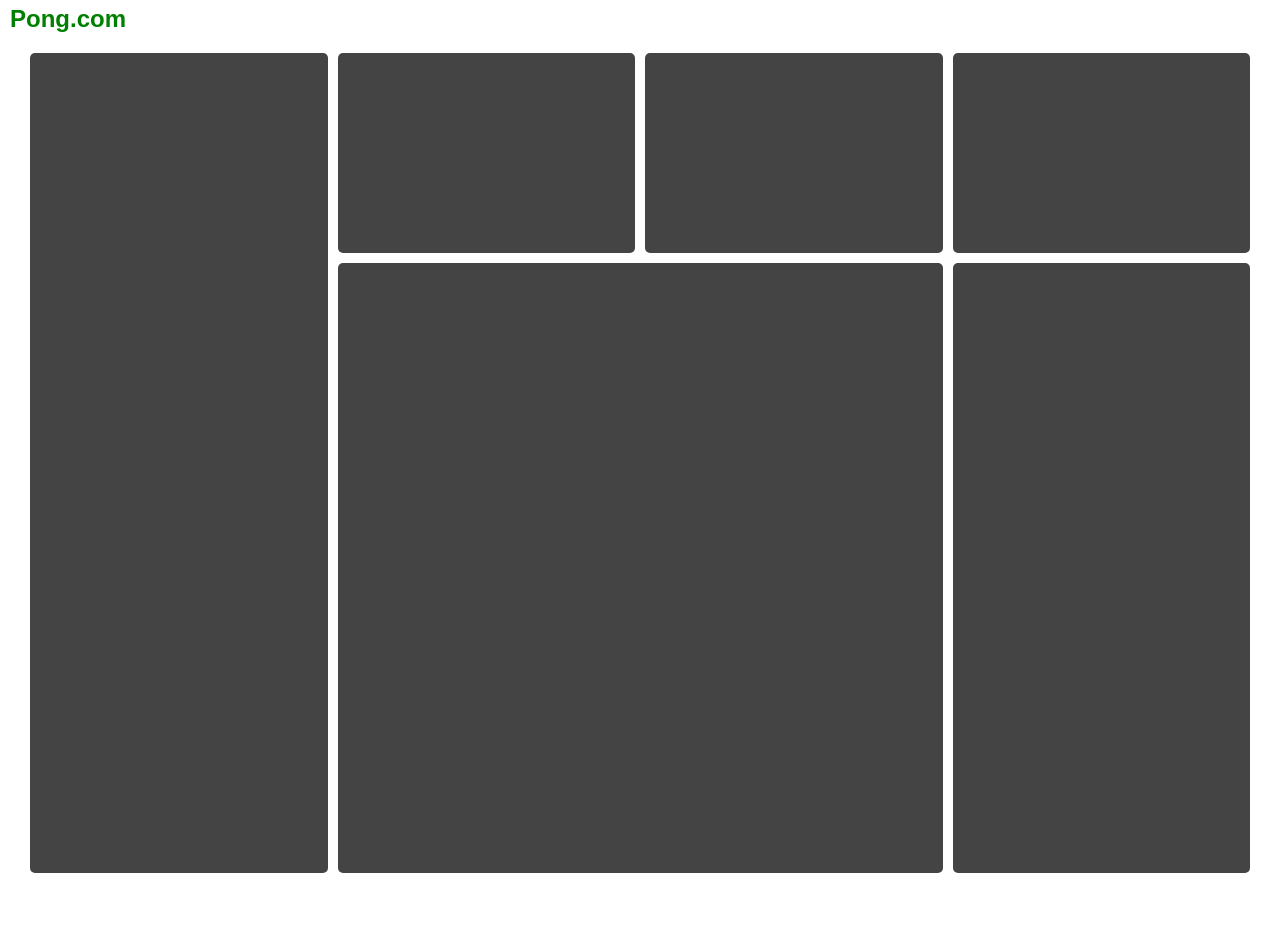
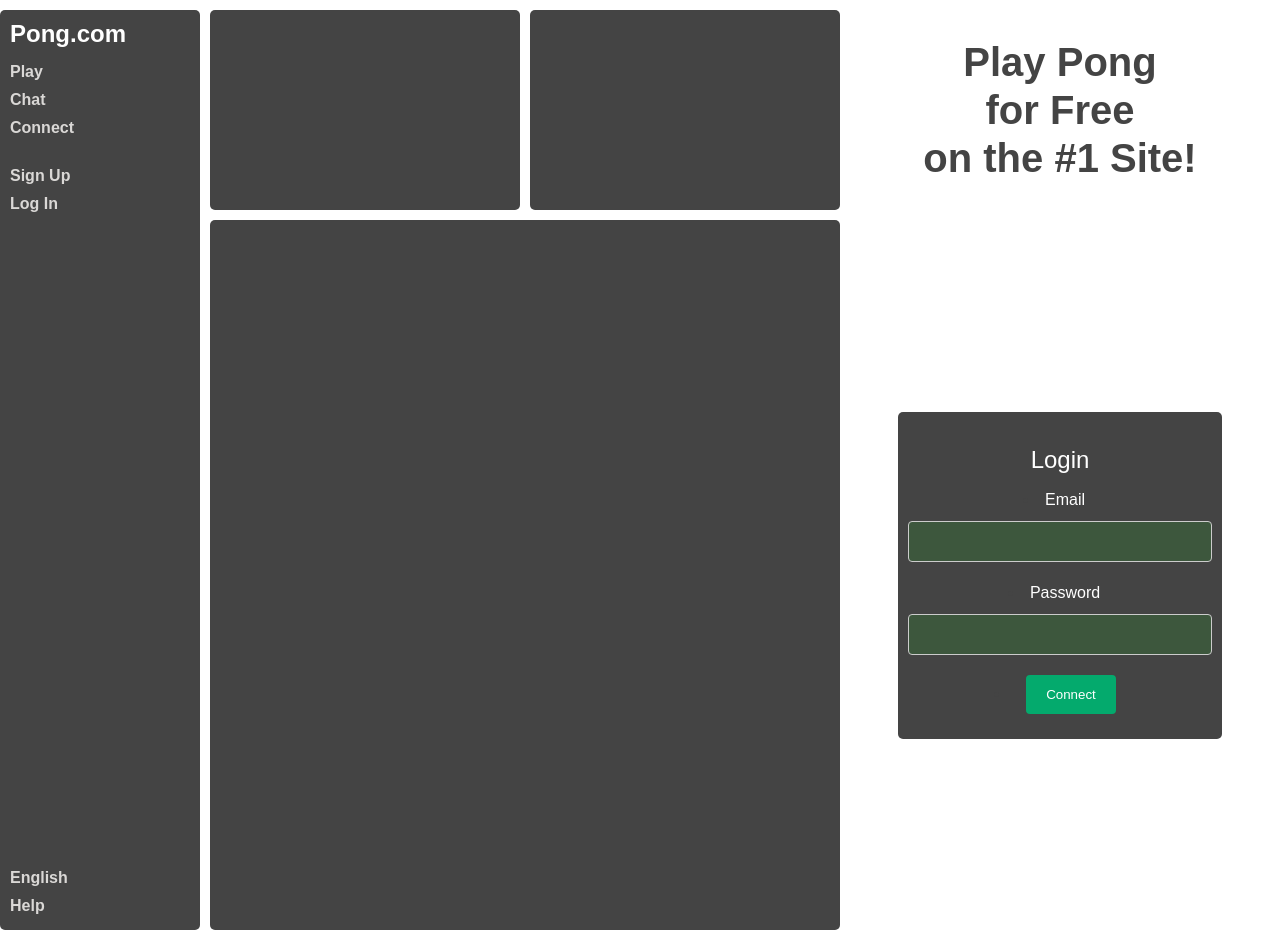
Before and after one commit to rubenoid/ft_transcendence, a React app in the folder frontend/: page / in a window 1280 px wide. Before the commit the page ends 898 px from the top, so only its background shows below. Built offline with nearby package versions, Linux system fonts and the light colour scheme; a web font is replaced by a local one.

Commit message:
Registration form

```diff
--- /dev/null
+++ b/frontend/src/components/ConnectionForm/ConnectionForm.tsx
@@ -0,0 +1,17 @@
+import React from 'react'
+import { Form, TextInput, Text, Label, Button } from './ConnectionFormElements';
+
+import { List, LongList, Item } from '../SideBar/SideBarElements';
+
+const ConnectionForm = () => {
+    return (
+        <Form>
+            <Text>Login</Text>
+                <Item><Label> Email </Label><TextInput type='text'/></Item>
+                <Item><Label> Password </Label><TextInput type='password'/></Item>
+                <Item><Button type='submit'>Connect</Button></Item>
+        </Form>
+    )
+}
+
+export default ConnectionForm
--- /dev/null
+++ b/frontend/src/components/ConnectionForm/ConnectionFormElements.ts
@@ -0,0 +1,59 @@
+import styled from 'styled-components';
+
+export const Form = styled.form`
+    display: flex;
+    flex-direction: column;
+    text-align: center;
+`;
+
+export const TextInput = styled.input`
+    background: rgba(0, 255, 0, .1);
+    width: 100%;
+    padding: 12px 10px;
+    border: 1px solid #ccc;
+    border-radius: 4px;
+    box-sizing: border-box;
+    resize: vertical;
+
+    &:focus
+    {
+        border: 1px solid #04AA6D;
+        box-shadow: none;
+    }
+`;
+
+export const Text = styled.p`
+    margin-top: 24px;
+    color: #fff;
+    font-size: 24px;
+    text-align: center;
+    max-width: 600px;
+
+    @media screen and (max-width: 768px) {
+        font-size: 24px;
+    }
+
+    @media screen and (max-width: 480px) {
+        font-size: 18px;
+    }
+`;
+
+export const Button = styled.button`
+    margin: 10px;
+    background-color: #04AA6D;
+    color: white;
+    padding: 12px 20px;
+    border: none;
+    border-radius: 4px;
+    cursor: pointer;
+
+    &:hover {
+        background-color: #abc;
+    }
+`;
+
+export const Label = styled.label`
+    color: #fff;
+    padding: 12px 12px 12px 0;
+    display: inline-block;
+`;
--- a/frontend/src/components/DashBoard/DashBoard.tsx
+++ b/frontend/src/components/DashBoard/DashBoard.tsx
@@ -1,16 +1,19 @@
 import React from 'react';
 import { DashBoardContainer, Box } from './DashBoardElements';
 import Widget from '../Widget/Widget';
+import SideBar from '../SideBar/SideBar';
+import Title from '../Title/Title';
+import ConnectionForm from '../ConnectionForm/ConnectionForm';
 
-const DashBoard = () => {
+export const DashBoard = () => {
     return (
         <DashBoardContainer>
-            <Box gridArea='sideBar'><Widget/></Box>
+            <Box gridArea='sideBar'><SideBar/></Box>
             <Box gridArea='col2'><Widget/></Box>
             <Box gridArea='col3'><Widget/></Box>
-            <Box gridArea='col4'><Widget/></Box>
+            <Box bgColor="#fff" gridArea='col4' alignSelf='center'><Title/></Box>
             <Box gridArea='game'><Widget/></Box>
-            <Box gridArea='chat'><Widget/></Box>
+            <Box gridArea='chat' alignSelf='center'><ConnectionForm/></Box>
         </DashBoardContainer>
     );
 }
--- a/frontend/src/components/DashBoard/DashBoardElements.ts
+++ b/frontend/src/components/DashBoard/DashBoardElements.ts
@@ -5,8 +5,8 @@ import { string } from 'prop-types';
 export const DashBoardContainer = styled.div`
     height: 100%;
     display: grid;
-    grid-template-columns: repeat(4, 1fr);
-    grid-template-rows: 200px 400px 200px;
+    grid-template-columns: 200px 1fr 1fr 1fr;
+    grid-template-rows: 200px 500px 200px;
     grid-template-areas:
     " sideBar col2 col3 col4"
     " sideBar game game chat"
@@ -14,7 +14,6 @@ export const DashBoardContainer = styled.div`
     grid-gap: 10px;
     background-color: #fff;
     color: #444;
-    margin: 20px ;
 
     @media screen and (max-width: 768px) {
         display: flex;
@@ -23,13 +22,17 @@ export const DashBoardContainer = styled.div`
 `;
 
 type BoxProps = {
-    gridArea: string
+    gridArea: string,
+    alignSelf?: string,
+    bgColor?: string,
+    fontColor?: string
 }
 
 export const Box = styled.div<BoxProps>`
     background-color: #444;
-    color: #fff;
-    padding: 20px;
+    background-color: ${(props: BoxProps) => props.bgColor};
+    padding: 10px;
     border-radius: 5px;
     grid-area: ${(props: BoxProps) => props.gridArea};
+    place-self: ${(props: BoxProps) => props.alignSelf};
 `;
--- a/frontend/src/components/HeroSection/HeroSection.tsx
+++ b/frontend/src/components/HeroSection/HeroSection.tsx
@@ -1,11 +1,10 @@
 import React from 'react';
-import { HeroContainer, Logo, Title, Header } from './HeroSectionElements';
+import { HeroContainer } from './HeroSectionElements';
 import DashBoard from '../DashBoard/DashBoard';
 
 const HeroSection = () => {
     return (
         <HeroContainer>
-            <Logo to='/'>Pong.com</Logo>
             <DashBoard/>
         </HeroContainer>
     );
--- a/frontend/src/components/HeroSection/HeroSectionElements.ts
+++ b/frontend/src/components/HeroSection/HeroSectionElements.ts
@@ -1,44 +1,6 @@
-import styled, { createGlobalStyle } from 'styled-components';
-import { Link as LinkR } from 'react-router-dom';
+import styled from 'styled-components';
 
 export const HeroContainer = styled.div`
-    padding: 5px 10px;
+    padding-top: 10px;
+    padding-right: 10px;
 `;
-
-export const Logo = styled(LinkR)`
-    color: green;
-    cursor: pointer;
-    font-size: 1.5rem;
-    font-weight: bold;
-    text-decoration: none;
-`;
-
-export const Title = styled.div`
-    margin-top: 30px;
-    margin-left: auto;
-    width: 400px;
-    text-align: center;
-    color: #fff;
-    line-height: 1.2;
-    font-weight: bold;
-    font-size: 24px;
-`;
-
-export const Header = styled.h1`
-   display: block;
-`;
-
-export const HeroText = styled.p`
-    margin-top: 24px;
-    color: #fff;
-    font-size: 24px;
-    text-align: center;
-    max-width: 600px;
-    @media screen and (max-width: 768px) {
-        font-size: 24px;
-    }
-
-    @media screen and (max-width: 480px) {
-        font-size: 18px;
-    }
-`;
--- /dev/null
+++ b/frontend/src/components/SideBar/SideBar.tsx
@@ -0,0 +1,25 @@
+import React from 'react';
+import { Nav, Logo, List, LongList, Item, Button } from './SideBarElements';
+
+const SideBar = () => {
+    return (
+        <Nav>
+            <Logo to='/'>Pong.com</Logo>
+            <List>
+                    <Item><Button to='/'>Play</Button></Item>
+                    <Item><Button to='/'>Chat</Button></Item>
+                    <Item><Button to='/'>Connect</Button></Item>
+            </List>
+            <LongList>
+                    <Item><Button to='/'>Sign Up</Button></Item>
+                    <Item><Button to='/'>Log In</Button></Item>
+            </LongList>
+            <List>
+                <Item><Button to='/'>English</Button></Item>
+                <Item><Button to='/'>Help</Button></Item>
+            </List>
+        </Nav>
+    );
+}
+
+export default SideBar;
--- /dev/null
+++ b/frontend/src/components/SideBar/SideBarElements.ts
@@ -0,0 +1,54 @@
+import styled from 'styled-components';
+import { Link as LinkR } from 'react-router-dom';
+
+export const Nav = styled.div`
+    margin: 0;
+    display: flex;
+	flex-direction: column;
+    height: 100%;
+    position: relative;
+`;
+
+export const Logo = styled(LinkR)`
+    color: #fff;
+    cursor: pointer;
+    font-size: 1.5rem;
+    font-weight: bold;
+    text-decoration: none;
+`;
+
+export const List = styled.ul`
+    width: 100%;
+    display: block;
+    padding: 10px 0 0 0;
+    list-style-type: none;
+`;
+
+export const LongList = styled.ul`
+    width: 100%;
+    margin: 10px 0;
+    list-style-type: none;
+    height: 100%;
+    display: block;
+    padding: 10px 0;
+    position: relative;
+`
+
+export const Item = styled.li`
+    width: 100%;
+    padding: 5px 0;
+`;
+
+export const Button = styled(LinkR)`
+    color: #dad8d6;
+    cursor: pointer;
+    font-size: 1rem;
+    font-weight: bold;
+    text-decoration: none;
+
+    &:hover {
+        transition: all 0.2s ease-in-out;
+        color: #537133;
+        cursor: pointer;
+    }
+`;
--- /dev/null
+++ b/frontend/src/components/Title/Title.tsx
@@ -0,0 +1,14 @@
+import React from 'react'
+import { TitleContainer, Header } from './TitleElements';
+
+const Title = () => {
+return(
+        <TitleContainer>
+           <Header>Play Pong</Header>
+           <Header>for Free</Header>
+           <Header>on the #1 Site!</Header>
+        </TitleContainer>
+    );
+}
+
+export default Title;
--- /dev/null
+++ b/frontend/src/components/Title/TitleElements.ts
@@ -0,0 +1,15 @@
+import styled from 'styled-components';
+
+export const TitleContainer = styled.div`
+    margin-left: auto;
+    width: 400px;
+    text-align: center;
+    color: #444;
+    line-height: 1.2;
+    font-weight: bold;
+    font-size: 20px;
+`;
+
+export const Header = styled.h1`
+   display: block;
+`;
```
Also changed, not shown: frontend/src/components/Container.ts (deleted).
